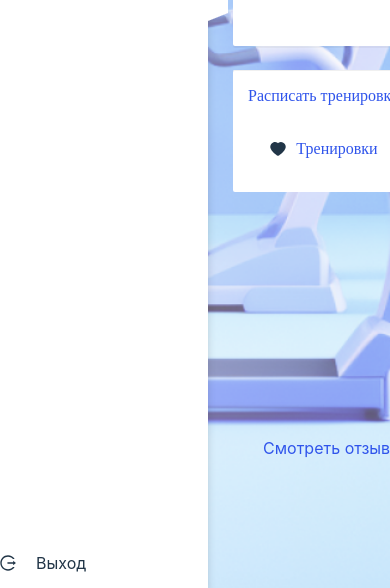
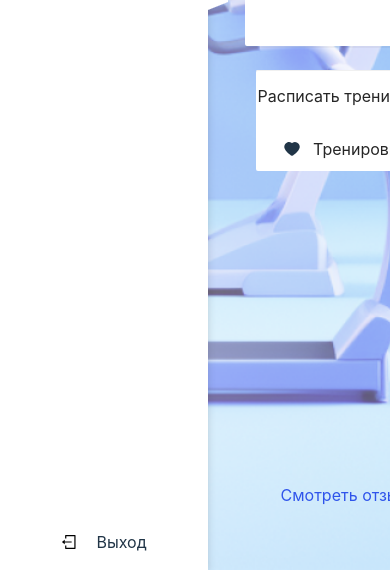
Before and after one commit to ClevertecFrontendLab/Nastyapralich, a React (Vite) app: page /#/ in a window 390 px wide. Shown: the part 681-1269 px from the top of the page. Built offline with nearby package versions, Linux system fonts and the light colour scheme.

Commit message:
"added icon exit"

```diff
--- /dev/null
+++ b/src/components/assets/exit/exit.tsx
@@ -0,0 +1,11 @@
+import React from "react"
+
+export const Exit = () => {
+    return(
+            <svg width="15" height="16" viewBox="0 0 15 16" fill="none" xmlns="http://www.w3.org/2000/svg">
+  <path d="M3.74621 7.39397V5.86897C3.74621 5.80112 3.66943 5.76183 3.61585 5.80469L0.919425 7.93683C0.90984 7.94439 0.902093 7.95402 0.896766 7.965C0.891439 7.97598 0.888672 7.98802 0.888672 8.00022C0.888672 8.01243 0.891439 8.02447 0.896766 8.03545C0.902093 8.04643 0.90984 8.05606 0.919425 8.06362L3.61585 10.1975C3.66764 10.2386 3.74621 10.2011 3.74621 10.1333V8.60826H10.6664V7.39397H3.74621Z" fill="black" />
+  <path fill-rule="evenodd" clip-rule="evenodd" d="M4.62716 0.929688H14.0474C14.3242 0.929688 14.5474 1.1529 14.5474 1.42969V14.5725C14.5474 14.8493 14.3242 15.0725 14.0474 15.0725H4.62716C4.35038 15.0725 4.12716 14.8493 4.12716 14.5725V11.5725C4.12716 11.5333 4.15931 11.5011 4.19859 11.5011H5.27002C5.30931 11.5011 5.34145 11.5333 5.34145 11.5725V13.8583H13.3331V8.60826V7.39397V2.14397H5.34145V4.42969C5.34145 4.46897 5.30931 4.50112 5.27002 4.50112H4.19859C4.15931 4.50112 4.12716 4.46897 4.12716 4.42969V1.42969C4.12716 1.1529 4.35038 0.929688 4.62716 0.929688Z" fill="black" />
+</svg>
+    )
+
+}
--- a/src/components/cards/cards.module.scss
+++ b/src/components/cards/cards.module.scss
@@ -78,9 +78,19 @@
 @media (max-width: 870px) {
     .small {
         border-radius: 2px;
-        width: 182px;
-        height: 122px;
+       width: 240px;
+       text-align: center;
+       margin-left: 0;
+         p{
+     width: 182px;
+        font-family: $font-family;
+font-weight: 400;
+font-size: 16px;
+line-height: 130%;
+color: $character-light-title-85;
     }
+    }
+
 }
 
 
--- a/src/components/footer/footer.module.scss
+++ b/src/components/footer/footer.module.scss
@@ -3,6 +3,7 @@
 .footerContainer {
     padding: 0px 24px;
     display: flex;
+    max-width: 1000px;
     // justify-content: space-around;
     @media (max-width: 835px) {
          margin-top: 200px;
@@ -12,12 +13,12 @@
         border-radius: 2px;
         padding: 6px 15px;
         width: 171px;
-        height: 40px;
         font-family: $font-family;
         font-weight: 400;
         font-size: 16px;
         line-height: 130%;
         text-align: center;
+        align-self: flex-end;
         color: $primary-light-6;
     }
 
@@ -78,16 +79,19 @@
 
 @media (max-width: 360px) {
     .footerContainer {
-        width: 328px;
-        // padding: 0px 24px;
+        max-width: 360pxpx;
+        padding: 0px;
         display: flex;
         flex-direction: column-reverse;
         justify-content: center;
         align-items: center;
         margin: 0 auto;
+        p{
+            margin: 0 auto;
+        }
 .footerCard {
     border-radius: 2px;
-    width: 100%;
+    width: 328px;
     margin: 0 auto;
     text-align: center;
     span{
--- a/src/components/header/header.module.scss
+++ b/src/components/header/header.module.scss
@@ -66,12 +66,12 @@
 
 @media  screen and (max-width: 370px){
     .headerContainer{
-        width: 100%;
+        max-width: 370px;
     }
     .headerContainerMain{
         padding: 16px 24px;
-        width: 312px;
-        height: 190px;
+        max-width: 312px;
+        // height: 190px;
 
     .headerText{
         padding: 6px 0px;
--- a/src/components/navbar/navbar.module.scss
+++ b/src/components/navbar/navbar.module.scss
@@ -72,6 +72,7 @@ background: $primary-light-9;
 }
 }
 
+
 .sidemenu{
 position: absolute;
 top: 50%;
@@ -88,7 +89,7 @@ cursor: pointer;
 
 .iconsWrap{
     display: flex;
-    justify-content: start;
+    justify-content: center;
     align-items: center;
     gap: 20px;
 }
--- a/src/components/navbar/navbar.tsx
+++ b/src/components/navbar/navbar.tsx
@@ -8,6 +8,7 @@ import {
   ProfileFilled,
   TrophyOutlined,
 } from '@ant-design/icons';
+import { Exit } from '@components/assets/exit/exit';
 
 export const NavBar: React.FC = () => {
   const [isOpen, setIsOpen] = useState(true);
@@ -78,11 +79,11 @@ export const NavBar: React.FC = () => {
       <div>
       {isOpen && !isMobile ? (
   <div className={style.iconsWrap}>
-    <LogoutOutlined />
+    <Exit />
     <p>Выход</p>
   </div>
 ) : !isOpen && !isMobile ? (
-  <LogoutOutlined />
+  <Exit />
 ) : isMobile && isOpen ? (
   <p>Выход</p>
 ) : null}
--- a/src/components/pageContainer/pageContainer.module.scss
+++ b/src/components/pageContainer/pageContainer.module.scss
@@ -8,17 +8,27 @@
     flex: 1;
 }
 
-@media (max-width: 834px) {
+@media (max-width: 835px) {
     .pageContainerMain{
         padding: 0px 0px 42px 0px;
+        align-items: center;
+        justify-content: space-between;
+        &:first-child{
+            gap: 0;
+        }
     }
 
 }
 
 @media (max-width: 365px) {
     .pageContainerMain{
+        max-width: 359px;
         padding: 0px 0px 42px 0px;
-        align-items: start;
+        // align-items: start;
+        justify-content: center;
+        &:first-child{
+            gap: 0;
+        }
     }
 
 }
--- a/src/components/pageContainer/pageContainer.tsx
+++ b/src/components/pageContainer/pageContainer.tsx
@@ -11,14 +11,12 @@ type PageContainerProps = {
 export const PageContainer: React.FC<PageContainerProps> = ({ children }) => {
     return (
             <div className={style.pageContainerMain}>
-
-               <div>
                 <Header
                     text={
                         'Приветствуем тебя в CleverFit — приложении, которое поможет тебе добиться своей мечты!'
                     }
                 />
-                </div>
+
                 {children}
                 <div>
                   <Footer />
--- a/src/pages/main-page/main-page.module.scss
+++ b/src/pages/main-page/main-page.module.scss
@@ -59,7 +59,7 @@ color: $primary-light-9;
     }
 }
 
-@media (max-width: 834px) {
+@media (max-width: 835px) {
     .mainPageContainer{
     width: 100%;
     display: flex;
@@ -69,6 +69,25 @@ color: $primary-light-9;
     background-size: cover;
     }
 
+    .smallCardsConatiner{
+        // margin-left: 15px;
+        display: flex;
+        flex-direction: row;
+        justify-content:center;
+        align-items: center;
+        gap: 16px;
+        max-width: 578px;
+
+    }
+    .smallIcons{
+        display: flex;
+        flex-direction: row;
+        gap: 10px;
+.iconText{
+    width: 100px;
+}
+
+    }
 }
 
 @media (max-width: 360px) {
--- a/src/pages/main-page/main-page.tsx
+++ b/src/pages/main-page/main-page.tsx
@@ -55,7 +55,7 @@ export const MainPage: React.FC = () => {
                     </Card>
                     <Card type={CardType.small}>
                         <div>
-                            <p>Назначить календарь</p>
+                            <p className={style.smallText}>Назначить календарь</p>
                         </div>
                         <div className={style.smallIcons}>
                             <div>
```
